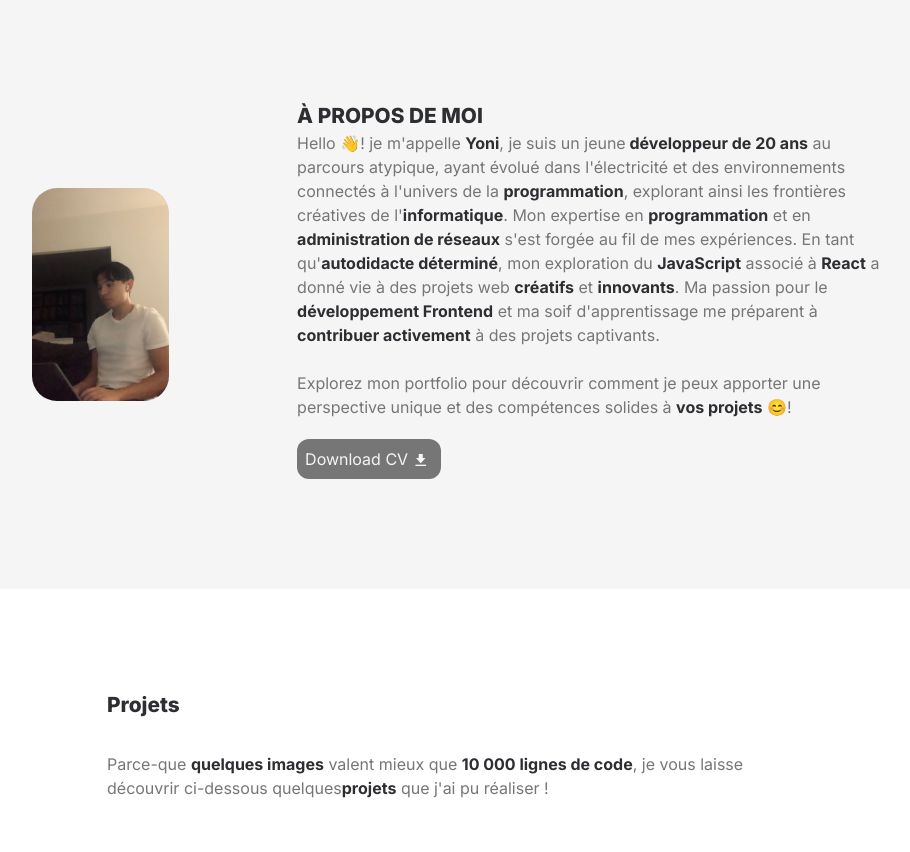
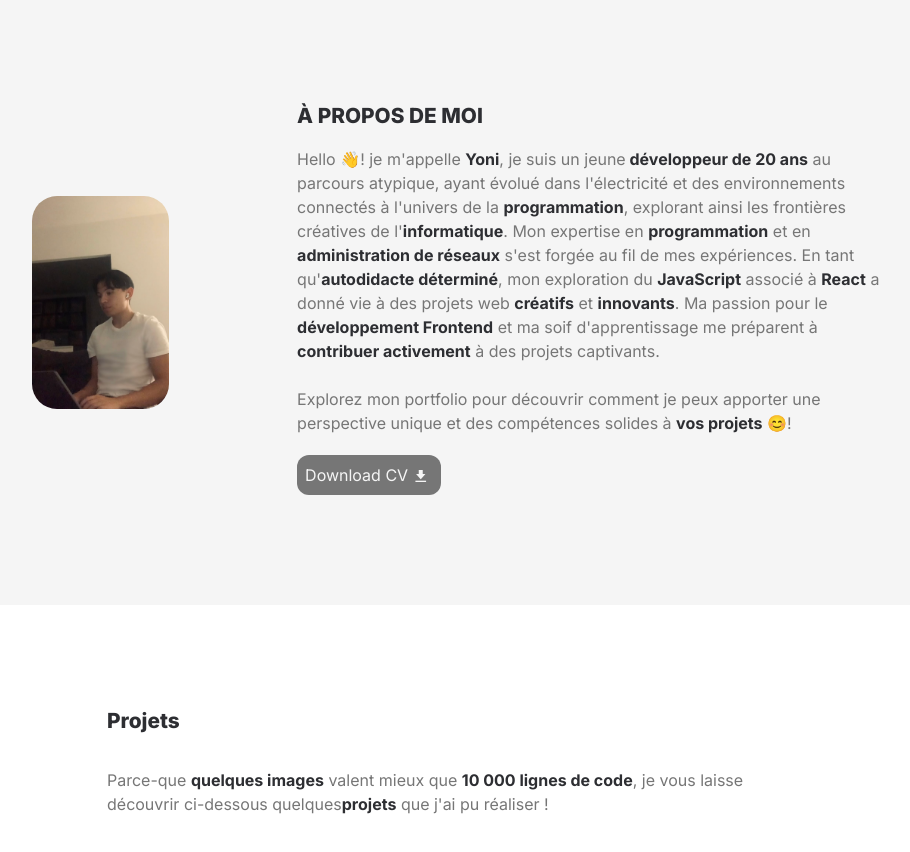
Before and after one commit to Yoni-Deserbaix/Portfolio-V2, a Next.js app: page / in a window 1280 px wide. Shown: the part 940-1792 px from the top of the page, without its empty margins (181-1091 px from the left). Built offline with nearby package versions, Linux system fonts and the light colour scheme.

Commit message:
update margin

```diff
--- a/src/app/components/About.tsx
+++ b/src/app/components/About.tsx
@@ -32,7 +32,7 @@ export default function About() {
             </h3>
 
             <p
-              className="text-[#767676] leading-normal mt-15"
+              className="text-[#767676] leading-normal mt-4"
               data-aos="fade-up"
               data-aos-delay="300"
               data-aos-duration="300"
```
